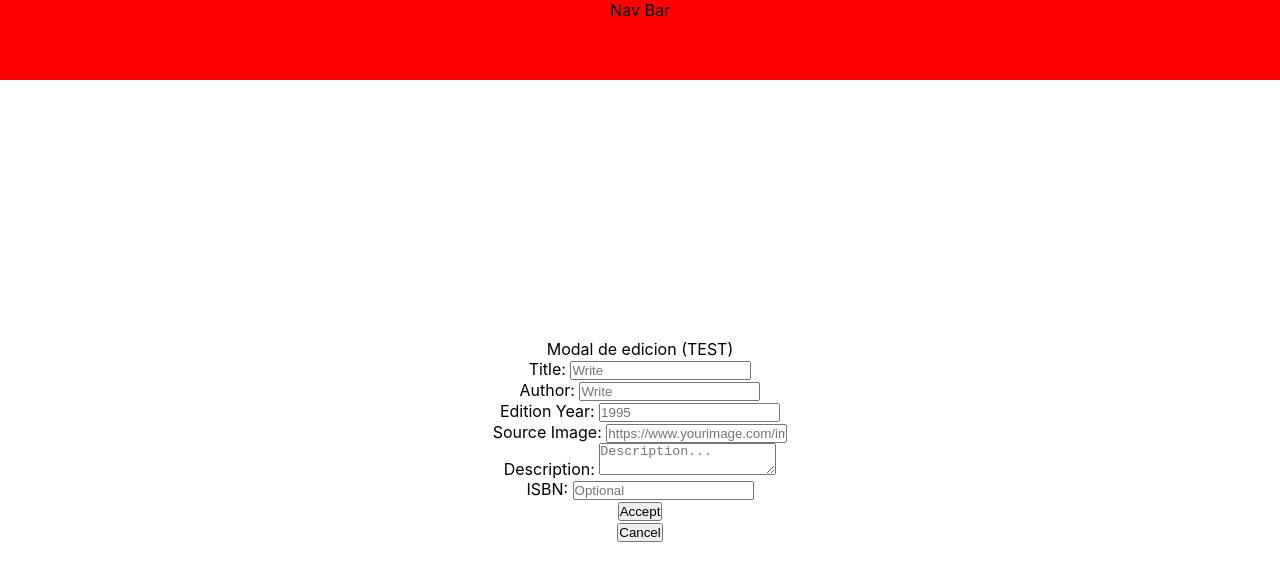
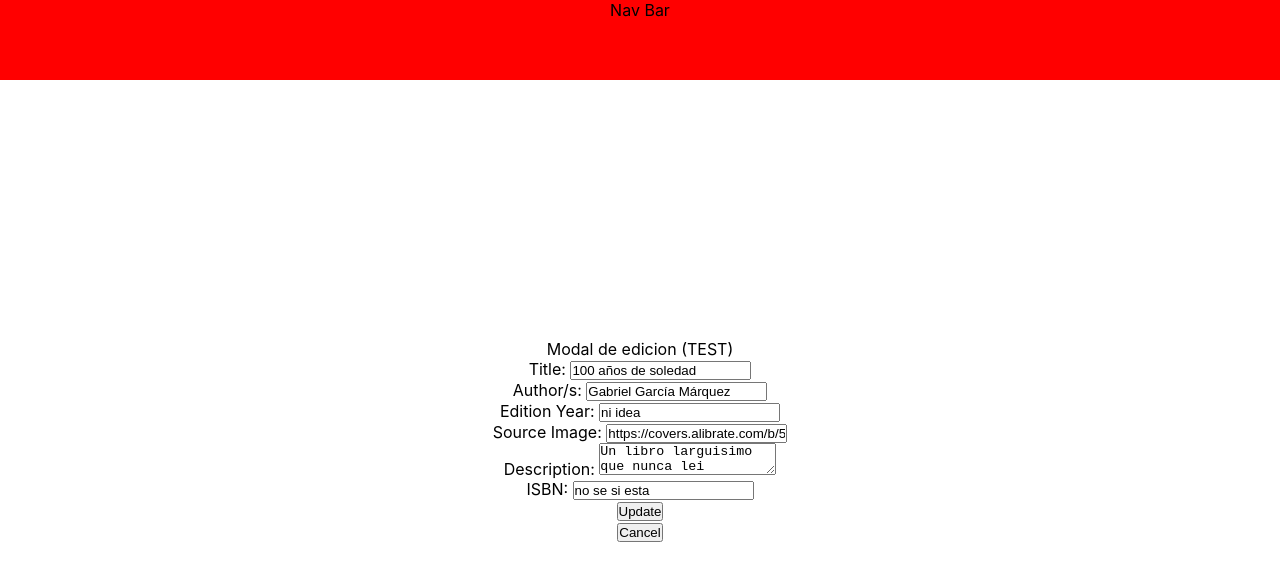
Before and after one commit to javierhuebra/Library_rework_app, a React (Create React App) app: page /book-detail/0495ebad-0a9f-43c4-827c-525195c5a80/edit in a window 1280 px wide. Shown: the top 580 px of the page. Built offline with nearby package versions, Linux system fonts and the light colour scheme.

Commit message:
Feat: CRUD finished :)

```diff
--- a/src/App.js
+++ b/src/App.js
@@ -14,7 +14,7 @@ function App() {
     <div className="App">
       <Header/>
       <Routes>
-        <Route path='/' element={<div className='home'> <BooksForm/> <BooksList/></div>}/>
+        <Route path='/' element={<div className='home'> <BooksForm btonName={'Add Book'}/> <BooksList/></div>}/>
         <Route path='/book-detail/:id' element={<BookDetail/>}/>
         <Route path='/book-detail/:id/edit' element={<div className='div-experimental'><ModalEdit/></div>}/>
 
--- a/src/components/BookDetail.js
+++ b/src/components/BookDetail.js
@@ -25,7 +25,8 @@ const BookDetail = () =>{
             <p>Description: {bookDetailed[0].description}</p>
             <p>ISBN: {bookDetailed[0].isbn}</p>
             <p>id: {id}</p>
-            <Link to={`/book-detail/${id}/edit`}><button>Edit Information</button> </Link>
+            <Link to={'/'}><button>Back</button></Link>
+            <Link to={`/book-detail/${id}/edit`}><button>Edit Information</button></Link>
 
 
 
--- a/src/components/BooksForm.js
+++ b/src/components/BooksForm.js
@@ -1,21 +1,25 @@
-import { useState } from "react";
-import { useDispatch } from 'react-redux';
-import { addBook } from '../features/books/booksSlice';
+import { useState, useEffect } from "react";
+import { useDispatch, useSelector } from 'react-redux';
+import { addBook, updateBook } from '../features/books/booksSlice';
 import { v4 as uuidv4 } from 'uuid';
+import { useNavigate, useParams } from "react-router-dom";
 
 //SACARLE LOS <BR> SE LOS PUSE PARA VERLO LINDO NOMAS
-const BooksForm = () =>{
+const BooksForm = ({ btonName }) =>{
+
+    const dispatch = useDispatch();
+    const params = useParams();
+    const books = useSelector(state => state.books);
+    const navigate = useNavigate();
 
     const [book, setBook] = useState({
-        title: "Nothing Typed",
-        author: ["Nothing Typed"],
-        yearOfPublication: "Nothing Typed",
+        title: "Sacar esto",
+        author: ["Fulano"],
+        yearOfPublication: "",
         srcImage: "https://us.123rf.com/450wm/nikiteev/nikiteev1712/nikiteev171200048/91247923-vector-de-dibujos-animados-amarillo-doodle-signo-de-interrogaci%C3%B3n-sobre-fondo-blanco-aislado.jpg?ver=6",
-        description: "Nothing Typed",
-        isbn: "Nothing Typed"
+        description: "",
+        isbn: ""
     });
-
-    const dispatch = useDispatch()
 
     const handleChange = (e) =>{
         //console.log(e.target.name, e.target.value)
@@ -35,13 +39,32 @@ const BooksForm = () =>{
         e.preventDefault();
         //console.log(book);
 
-        dispatch(      //el spread operator permite anexarle el id dentro del mismo arreglo, si le saco los ... me devuelve un objeto con los datos por un lado y el id por el otro.
+
+
+            if(params.id){
+                dispatch(updateBook(book))
+                navigate(`/book-detail/${params.id}`);
+            }else{
+                dispatch(      //el spread operator permite anexarle el id dentro del mismo arreglo, si le saco los ... me devuelve un objeto con los datos por un lado y el id por el otro.
             addBook({
                 ...book,
                 id:uuidv4(),
 
             }));
+
+            navigate(`/`);
+            }
+
     }
+
+
+
+    useEffect(()=>{
+        console.log("Hay params?:",params.id)
+        if(params.id){
+            setBook(books.find((book) => book.id === params.id));
+        }
+    }, [])
 
     return(
         <form onSubmit={handleSubmit}>
@@ -52,16 +75,20 @@ const BooksForm = () =>{
             type="text"
             placeholder="Write"
             onChange={handleChange}
+            value={book.title}
+            autoComplete='off'
             />
 
             <br/>
 
-            <label>Author: </label>
+            <label>Author/s: </label>
             <input
             name="author"
             type="text"
             placeholder="Write"
-            onChange={handleChange}/>
+            onChange={handleChange}
+            value={book.author}
+            autoComplete='off'/>
 
             <br/>
 
@@ -70,7 +97,9 @@ const BooksForm = () =>{
             name="yearOfPublication"
             type="text"
             placeholder="1995"
-            onChange={handleChange}/>
+            onChange={handleChange}
+            value={book.yearOfPublication}
+            autoComplete='off'/>
 
             <br/>
 
@@ -80,7 +109,9 @@ const BooksForm = () =>{
             name="srcImage"
             type="text"
             placeholder="https://www.yourimage.com/image.png"
-            onChange={handleChange}/>
+            onChange={handleChange}
+            value={book.srcImage}
+            autoComplete='off'/>
 
             <br/>
 
@@ -89,7 +120,9 @@ const BooksForm = () =>{
             name="description"
             type="text"
             placeholder="Description..."
-            onChange={handleChange}/>
+            onChange={handleChange}
+            value={book.description}
+            autoComplete='off'/>
 
             <br/>
 
@@ -98,12 +131,13 @@ const BooksForm = () =>{
             name="isbn"
             type="text"
             placeholder="Optional"
-
-            onChange={handleChange}/>
+            onChange={handleChange}
+            value={book.isbn}
+            autoComplete='off'/>
 
             <br/>
 
-            <button>Save</button>
+            <button>{btonName}</button>
 
         </form>
     )
--- a/src/components/ModalEdit.js
+++ b/src/components/ModalEdit.js
@@ -1,4 +1,5 @@
 import { Link, useParams } from "react-router-dom"
+import BooksForm from "./BooksForm";
 
 const ModalEdit = () => {
     const { id } = useParams();
@@ -6,68 +7,10 @@ const ModalEdit = () => {
 
         <div className='modal-edicion'>
             Modal de edicion (TEST)
-            <form >
 
-            <label>Title: </label>
-            <input
-            name="title"
-            type="text"
-            placeholder="Write"
-
-            />
-
-            <br/>
-
-            <label>Author: </label>
-            <input
-            name="author"
-            type="text"
-            placeholder="Write"
-            />
-
-            <br/>
-
-            <label>Edition Year: </label>
-            <input
-            name="yearOfPublication"
-            type="text"
-            placeholder="1995"
-            />
-
-            <br/>
+            <BooksForm btonName={'Update'}/>
 
 
-            <label>Source Image: </label>
-            <input
-            name="srcImage"
-            type="text"
-            placeholder="https://www.yourimage.com/image.png"
-            />
-
-            <br/>
-
-            <label>Description: </label>
-            <textarea
-            name="description"
-            type="text"
-            placeholder="Description..."
-           />
-
-            <br/>
-
-            <label>ISBN: </label>
-            <input
-            name="isbn"
-            type="text"
-            placeholder="Optional"
-           />
-
-            <br/>
-
-
-
-        </form>
-            <Link to={`/`}><button>Accept</button></Link>
             <Link to={`/book-detail/${id}`}><button>Cancel</button></Link>
         </div>
 
--- a/src/features/books/booksSlice.js
+++ b/src/features/books/booksSlice.js
@@ -47,10 +47,26 @@ export const booksSlice = createSlice({//reducers es el que va a contener multip
             //console.log(state, action)
             state.push(action.payload);
         },
+        updateBook: (state, action) =>{
+            const { id, title, author, yearOfPublication, srcImage, description, isbn } = action.payload;
+
+            const foundBook = state.find(book => book.id === id);
+
+            if(foundBook){
+                foundBook.title = title;
+                foundBook.author = author;
+                foundBook.yearOfPublication = yearOfPublication;
+                foundBook.srcImage = srcImage;
+                foundBook.description = description;
+                foundBook.isbn = isbn;
+            }
+
+        },
         deleteBook: (state, action) => {
             return state.filter((book) => book.id !== action.payload);
-          },
+        },
+
     }
 })
-export const { addBook,deleteBook } = booksSlice.actions;
+export const { addBook, deleteBook, updateBook } = booksSlice.actions;
 export default booksSlice.reducer;
```
